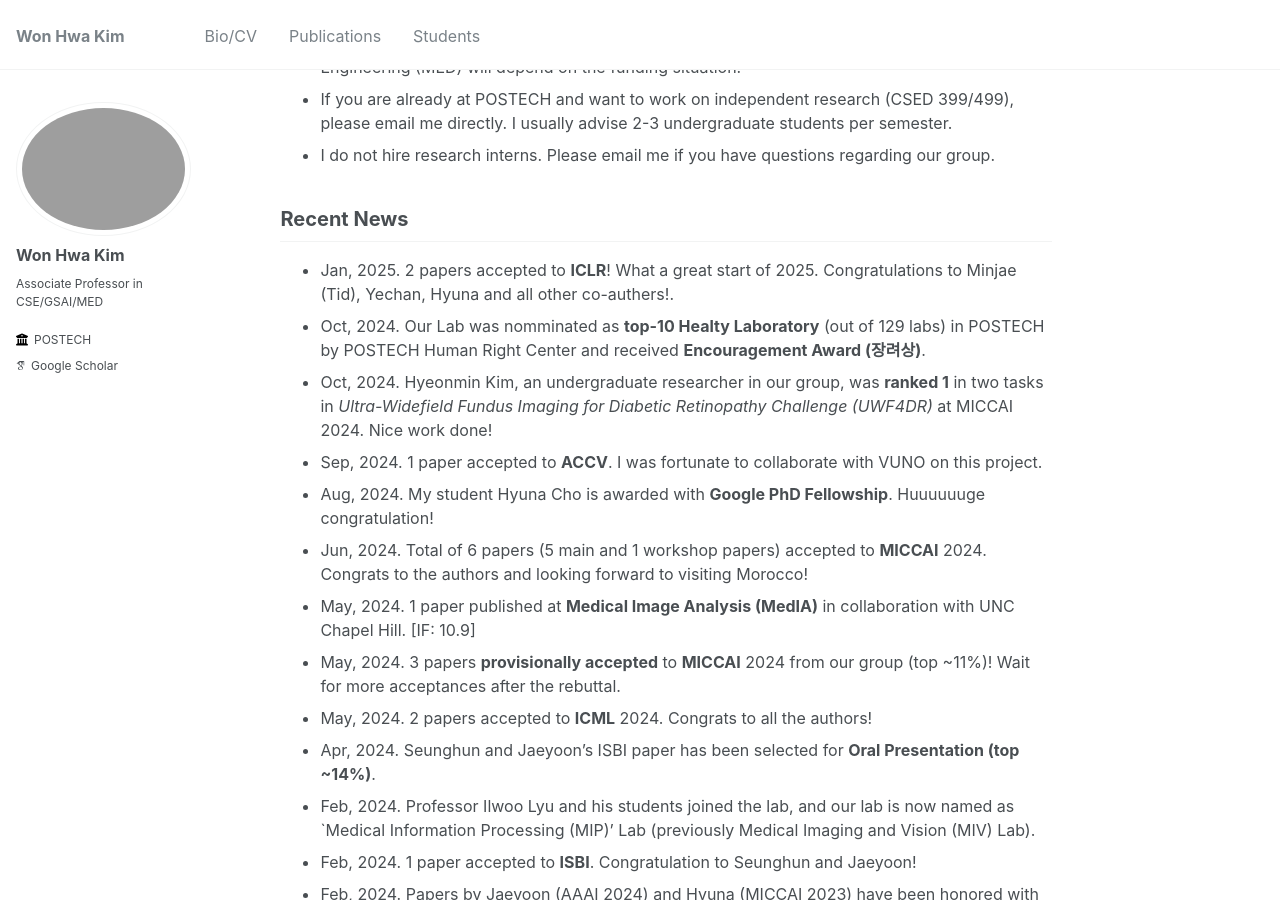
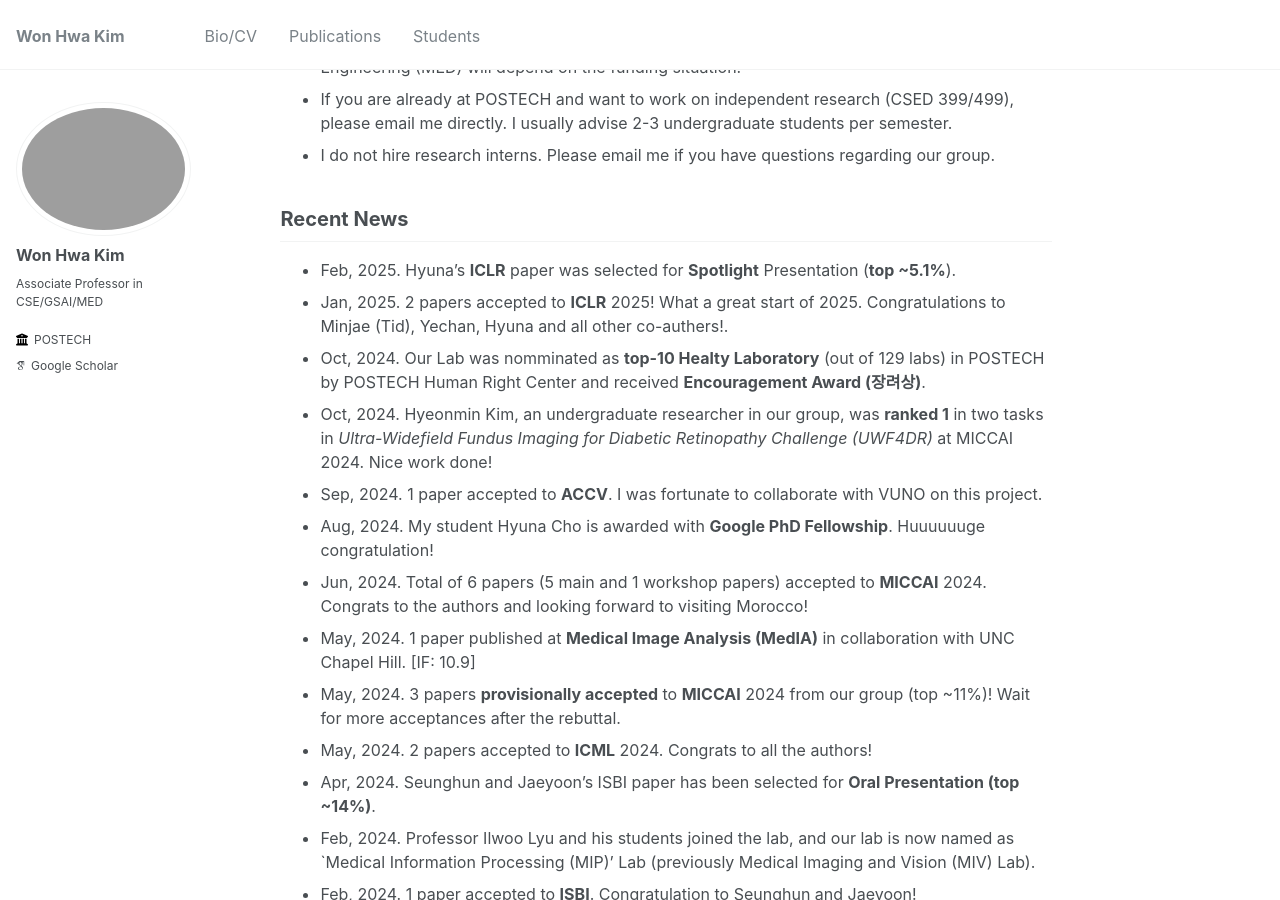
Before and after one commit to wwplato/wwplato.github.io, a Jekyll site: the page built from _pages/about.md, in a window 1280 px wide and 900 px high, scrolled down 620 px. Built offline with Jekyll 4.4.1, drawn with Linux system fonts in a browser that asks for light colours; some web fonts are replaced.

Commit message:
Update about.md

```diff
--- a/_pages/about.md
+++ b/_pages/about.md
@@ -32,7 +32,8 @@ I am always looking for highly **self-motivated** students with long term goals.
 
 Recent News
 -----
-* Jan, 2025. 2 papers accepted to **ICLR**! What a great start of 2025. Congratulations to Minjae (Tid), Yechan, Hyuna and all other co-authers!.
+* Feb, 2025. Hyuna's **ICLR** paper was selected for **Spotlight** Presentation (**top ~5.1%**).
+* Jan, 2025. 2 papers accepted to **ICLR** 2025! What a great start of 2025. Congratulations to Minjae (Tid), Yechan, Hyuna and all other co-authers!.
 * Oct, 2024. Our Lab was nomminated as **top-10 Healty Laboratory** (out of 129 labs) in POSTECH by POSTECH Human Right Center and received **Encouragement Award (장려상)**.
 * Oct, 2024. Hyeonmin Kim, an undergraduate researcher in our group, was **ranked 1** in two tasks in *Ultra-Widefield Fundus Imaging for Diabetic Retinopathy Challenge (UWF4DR)* at MICCAI 2024. Nice work done!
 * Sep, 2024. 1 paper accepted to **ACCV**. I was fortunate to collaborate with VUNO on this project.
```
